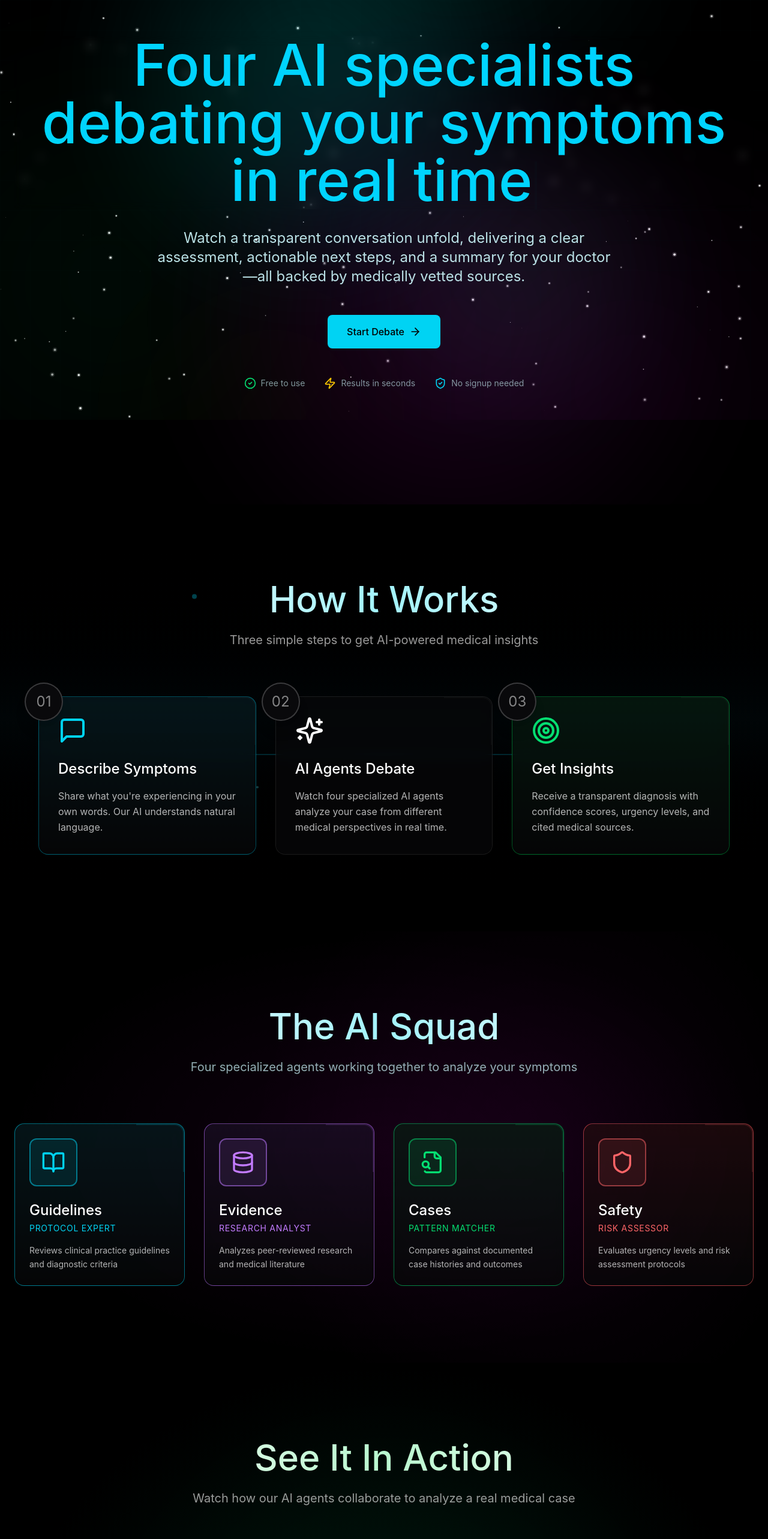
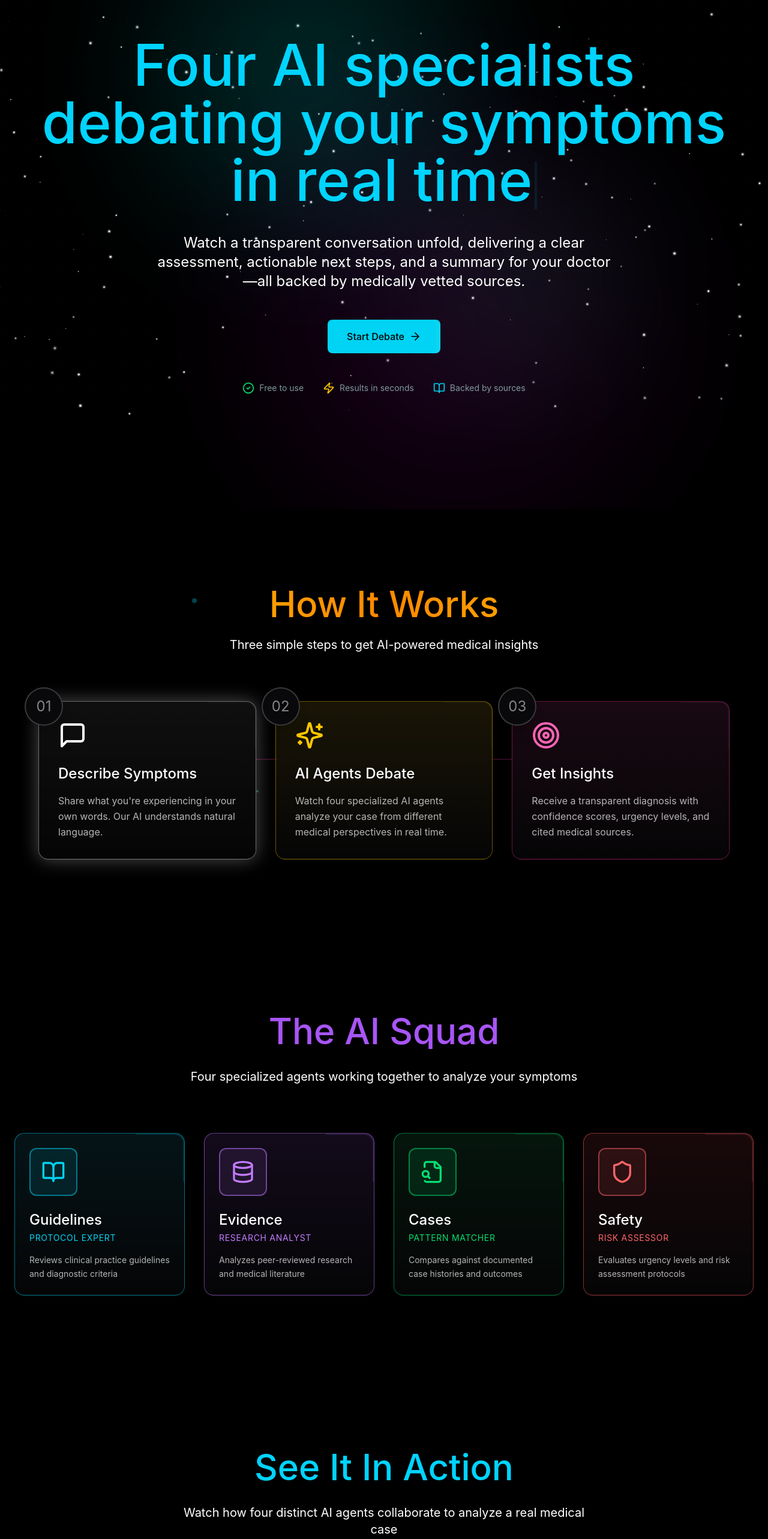
Before and after one commit to anujk22/health-huddle, a React (Vite) app in the folder frontend/: page / in a window 1280 px wide. Shown: the part 100-2666 px from the top of the page at 60% size. Built offline with nearby package versions, Linux system fonts and the light colour scheme; a web font is replaced by a local one.

Commit message:
more ui continuity fixes

```diff
--- a/frontend/src/app/components/demo-preview-new.tsx
+++ b/frontend/src/app/components/demo-preview-new.tsx
@@ -2,13 +2,12 @@
 import { motion } from 'motion/react';
 import { Play, Sparkles } from 'lucide-react';
 import { AgentOrb } from './agent-orb';
+import GradientText from './gradient-text';
 
 export function DemoPreview() {
   return (
     <section className="relative py-32 overflow-hidden">
-      {/* Background gradient - softened radial for seamless blending */}
-      <div className="absolute inset-0 bg-[radial-gradient(ellipse_at_center,rgba(0,50,30,0.4)_0%,transparent_70%)]" />
-      <div className="absolute inset-0 bg-[radial-gradient(circle_at_50%_50%,rgba(0,255,136,0.04),transparent_60%)]" />
+      {/* Clean black background - no tint */}
 
       <div className="container mx-auto px-6 relative z-10">
         <motion.div
@@ -18,11 +17,15 @@ export function DemoPreview() {
           viewport={{ once: true }}
           transition={{ duration: 0.6 }}
         >
-          <h2 className="text-5xl md:text-6xl mb-6 bg-gradient-to-r from-white via-green-200 to-white bg-clip-text text-transparent">
+          <GradientText
+            colors={["#00D4FF", "#0891b2", "#00D4FF"]}
+            animationSpeed={6}
+            className="text-5xl md:text-6xl mb-6"
+          >
             See It In Action
-          </h2>
-          <p className="text-xl text-white/60 max-w-2xl mx-auto">
-            Watch how our AI agents collaborate to analyze a real medical case
+          </GradientText>
+          <p className="text-xl text-white max-w-2xl mx-auto">
+            Watch how four distinct AI agents collaborate to analyze a real medical case
           </p>
         </motion.div>
 
--- a/frontend/src/app/components/footer-new.tsx
+++ b/frontend/src/app/components/footer-new.tsx
@@ -1,6 +1,6 @@
 'use client';
 import { motion } from 'motion/react';
-import { AlertTriangle, Activity } from 'lucide-react';
+import { Github } from 'lucide-react';
 
 export function Footer() {
   return (
@@ -18,44 +18,37 @@ export function Footer() {
               transition={{ delay: 0.2 }}
             >
               <div className="relative">
-                <div className="w-8 h-8 bg-gradient-to-br from-cyan-500 to-magenta-500 rounded-lg flex items-center justify-center">
-                  <Activity className="w-5 h-5 text-white" />
+                <img
+                  src="/images/healthHuddleTransparent.png"
+                  alt="HealthHuddle"
+                  className="h-8 w-auto object-contain"
+                />
+              </div>
+              <div className="flex flex-col gap-1">
+                <div className="text-sm font-medium text-white">
+                  © 2026 HealthHuddle, not for emergency use.
                 </div>
-                <div className="absolute inset-0 bg-gradient-to-br from-cyan-500 to-magenta-500 rounded-lg blur-lg opacity-50" />
-              </div>
-              <div className="text-sm text-white/40">
-                © 2026 HealthHuddle. Not for emergency use.
+                <div className="text-xs text-white">
+                  Created for UHACCS 2026 by Anuj and Safwan
+                </div>
               </div>
             </motion.div>
 
-            {/* Links */}
+            {/* GitHub Link */}
             <motion.div
-              className="flex items-center gap-6 text-sm text-white/40"
               initial={{ opacity: 0 }}
               whileInView={{ opacity: 1 }}
               viewport={{ once: true }}
               transition={{ delay: 0.3 }}
             >
               <motion.a
-                href="#"
-                className="hover:text-cyan-400 transition-colors"
-                whileHover={{ scale: 1.05 }}
+                href="https://github.com/anujk22"
+                target="_blank"
+                rel="noopener noreferrer"
+                className="flex items-center gap-2 text-white hover:text-cyan-400 transition-colors"
+                whileHover={{ scale: 1.1 }}
               >
-                Privacy Policy
-              </motion.a>
-              <motion.a
-                href="#"
-                className="hover:text-cyan-400 transition-colors"
-                whileHover={{ scale: 1.05 }}
-              >
-                Terms of Service
-              </motion.a>
-              <motion.a
-                href="#"
-                className="hover:text-cyan-400 transition-colors"
-                whileHover={{ scale: 1.05 }}
-              >
-                Contact
+                <Github className="w-6 h-6" />
               </motion.a>
             </motion.div>
           </div>
--- a/frontend/src/app/components/gradient-text.tsx
+++ b/frontend/src/app/components/gradient-text.tsx
@@ -96,7 +96,7 @@ export default function GradientText({
 
     return (
         <motion.div
-            className={`relative mx-auto flex max-w-fit flex-row items-center justify-center font-medium backdrop-blur transition-shadow duration-500 overflow-hidden cursor-pointer ${showBorder ? 'py-1 px-2 rounded-[1.25rem]' : ''} ${className}`}
+            className={`relative mx-auto flex max-w-fit flex-row items-center justify-center font-medium transition-shadow duration-500 cursor-pointer pb-2 ${showBorder ? 'py-1 px-2 rounded-[1.25rem]' : ''} ${className}`}
             onMouseEnter={handleMouseEnter}
             onMouseLeave={handleMouseLeave}
         >
--- a/frontend/src/app/components/hero-section-new.tsx
+++ b/frontend/src/app/components/hero-section-new.tsx
@@ -1,6 +1,6 @@
 "use client";
 import { motion } from "motion/react";
-import { ArrowRight, CheckCircle2, ShieldCheck, Zap } from "lucide-react";
+import { ArrowRight, BookOpen, CheckCircle2, Zap } from "lucide-react";
 import { useEffect, useState } from "react";
 import { useNavigate } from "react-router";
 import GradientText from './gradient-text';
@@ -90,7 +90,7 @@ export function HeroSection() {
           {/* Main content */}
           <div className="text-center mb-16 mt-8">
             <motion.h1
-              className="text-5xl md:text-7xl lg:text-8xl mb-8 leading-tight"
+              className="text-5xl md:text-7xl lg:text-8xl mb-8 leading-normal"
               initial={{ opacity: 0 }}
               animate={{ opacity: 1 }}
               transition={{ duration: 0.8, delay: 0.2 }}
@@ -113,7 +113,7 @@ export function HeroSection() {
             </motion.h1>
 
             <motion.p
-              className="text-lg md:text-2xl text-cyan-100/90 max-w-3xl mx-auto mb-12"
+              className="text-lg md:text-2xl text-white max-w-3xl mx-auto mb-12"
               initial={{ opacity: 0, y: 20 }}
               animate={{ opacity: 1, y: 0 }}
               transition={{ duration: 0.8, delay: 0.4 }}
@@ -168,8 +168,8 @@ export function HeroSection() {
                 <span>Results in seconds</span>
               </div>
               <div className="flex items-center gap-2">
-                <ShieldCheck className="w-5 h-5 text-cyan-400" />
-                <span>No signup needed</span>
+                <BookOpen className="w-5 h-5 text-cyan-400" />
+                <span>Backed by sources</span>
               </div>
             </motion.div>
           </div>
--- a/frontend/src/app/components/how-it-works-new.tsx
+++ b/frontend/src/app/components/how-it-works-new.tsx
@@ -5,8 +5,7 @@ import { MessageSquare, Sparkles, Target } from 'lucide-react';
 export function HowItWorks() {
   return (
     <section className="relative py-32 overflow-hidden">
-      {/* Simplified background - no harsh lines */}
-      <div className="absolute inset-0 bg-gradient-to-b from-black/50 via-cyan-950/10 to-black/50" />
+      {/* Clean black background - no tint */}
 
       {/* Animated floating particles */}
       <motion.div
@@ -57,10 +56,10 @@ export function HowItWorks() {
           viewport={{ once: true }}
           transition={{ duration: 0.6 }}
         >
-          <h2 className="text-5xl md:text-6xl mb-6 bg-gradient-to-r from-white via-cyan-200 to-white bg-clip-text text-transparent">
+          <h2 className="text-5xl md:text-6xl mb-6 bg-gradient-to-r from-yellow-400 via-orange-400 to-yellow-400 bg-clip-text text-transparent">
             How It Works
           </h2>
-          <p className="text-xl text-white/60 max-w-2xl mx-auto">
+          <p className="text-xl text-white max-w-2xl mx-auto">
             Three simple steps to get AI-powered medical insights
           </p>
         </motion.div>
@@ -69,7 +68,7 @@ export function HowItWorks() {
         <div className="max-w-6xl mx-auto">
           <div className="relative">
             {/* Connecting line */}
-            <div className="absolute top-24 left-0 right-0 h-0.5 bg-gradient-to-r from-transparent via-cyan-500/30 to-transparent hidden lg:block" />
+            <div className="absolute top-24 left-0 right-0 h-0.5 bg-gradient-to-r from-transparent via-pink-500/30 to-transparent hidden lg:block" />
 
             <div className="grid lg:grid-cols-3 gap-12 lg:gap-8">
               <Step
@@ -77,7 +76,7 @@ export function HowItWorks() {
                 icon={<MessageSquare className="w-12 h-12" />}
                 title="Describe Symptoms"
                 description="Share what you're experiencing in your own words. Our AI understands natural language."
-                color="cyan"
+                color="white"
                 delay={0}
               />
               <Step
@@ -85,7 +84,7 @@ export function HowItWorks() {
                 icon={<Sparkles className="w-12 h-12" />}
                 title="AI Agents Debate"
                 description="Watch four specialized AI agents analyze your case from different medical perspectives in real time."
-                color="magenta"
+                color="yellow"
                 delay={0.2}
               />
               <Step
@@ -93,7 +92,7 @@ export function HowItWorks() {
                 icon={<Target className="w-12 h-12" />}
                 title="Get Insights"
                 description="Receive a transparent diagnosis with confidence scores, urgency levels, and cited medical sources."
-                color="green"
+                color="pink"
                 delay={0.4}
               />
             </div>
@@ -116,13 +115,13 @@ function Step({
   icon: React.ReactNode;
   title: string;
   description: string;
-  color: 'cyan' | 'magenta' | 'green';
+  color: 'white' | 'yellow' | 'pink';
   delay: number;
 }) {
   const colors = {
-    cyan: 'from-cyan-500/20 to-transparent border-cyan-500/40 text-cyan-400',
-    magenta: 'from-magenta-500/20 to-transparent border-magenta-500/40 text-magenta-400',
-    green: 'from-green-500/20 to-transparent border-green-500/40 text-green-400',
+    white: 'from-white/10 to-transparent border-white/40 text-white shadow-[0_0_30px_rgba(255,255,255,0.3)]',
+    yellow: 'from-yellow-400/20 to-transparent border-yellow-400/40 text-yellow-400',
+    pink: 'from-pink-500/20 to-transparent border-pink-500/40 text-pink-400',
   };
 
   return (
--- a/frontend/src/app/components/meet-agents-new.tsx
+++ b/frontend/src/app/components/meet-agents-new.tsx
@@ -1,13 +1,12 @@
 'use client';
 import { motion } from 'motion/react';
 import { BookOpen, Database, FileSearch, Shield } from 'lucide-react';
+import GradientText from './gradient-text';
 
 export function MeetAgents() {
   return (
     <section className="relative py-32 overflow-hidden">
-      {/* Animated background gradient - softened to blend with adjacent sections */}
-      <div className="absolute inset-0 bg-[radial-gradient(ellipse_at_center,rgba(255,0,255,0.06)_0%,transparent_70%)]" />
-      <div className="absolute inset-0 bg-[radial-gradient(circle_at_70%_50%,rgba(255,0,255,0.05),transparent_50%)]" />
+      {/* Clean black background - no tint */}
 
       <div className="container mx-auto px-6 relative z-10">
         <motion.div
@@ -17,10 +16,14 @@ export function MeetAgents() {
           viewport={{ once: true }}
           transition={{ duration: 0.6 }}
         >
-          <h2 className="text-5xl md:text-6xl mb-6 bg-gradient-to-r from-white via-cyan-200 to-white bg-clip-text text-transparent">
+          <GradientText
+            colors={["#A855F7", "#EC4899", "#A855F7"]}
+            animationSpeed={6}
+            className="text-5xl md:text-6xl mb-6"
+          >
             The AI Squad
-          </h2>
-          <p className="text-xl text-cyan-100/70 max-w-2xl mx-auto">
+          </GradientText>
+          <p className="text-xl text-white max-w-2xl mx-auto">
             Four specialized agents working together to analyze your symptoms
           </p>
         </motion.div>
--- a/frontend/src/app/pages/landing.tsx
+++ b/frontend/src/app/pages/landing.tsx
@@ -1,10 +1,9 @@
-import { SpaceBackground, GridOverlay, AuroraOverlay } from '../components/space-background';
+import { SpaceBackground, GridOverlay } from '../components/space-background';
 import { Header } from '../components/header-new';
 import { HeroSection } from '../components/hero-section-new';
 import { HowItWorks } from '../components/how-it-works-new';
 import { MeetAgents } from '../components/meet-agents-new';
 import { DemoPreview } from '../components/demo-preview-new';
-import { TrustSection } from '../components/trust-section';
 import { Footer } from '../components/footer-new';
 
 export function LandingPage() {
@@ -12,7 +11,6 @@ export function LandingPage() {
     <div className="relative min-h-screen bg-black text-white overflow-x-hidden">
       {/* Animated space background */}
       <SpaceBackground />
-      <AuroraOverlay />
       <GridOverlay />
 
       {/* Main content */}
@@ -23,7 +21,6 @@ export function LandingPage() {
           <HowItWorks />
           <MeetAgents />
           <DemoPreview />
-          <TrustSection />
         </main>
         <Footer />
       </div>
```
